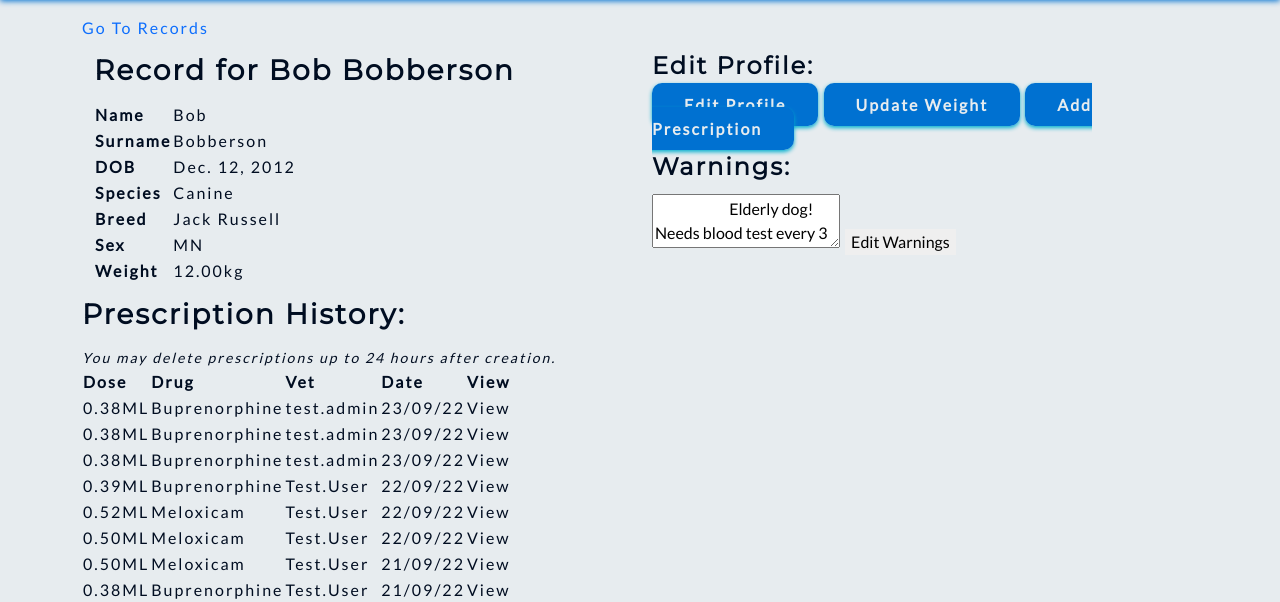
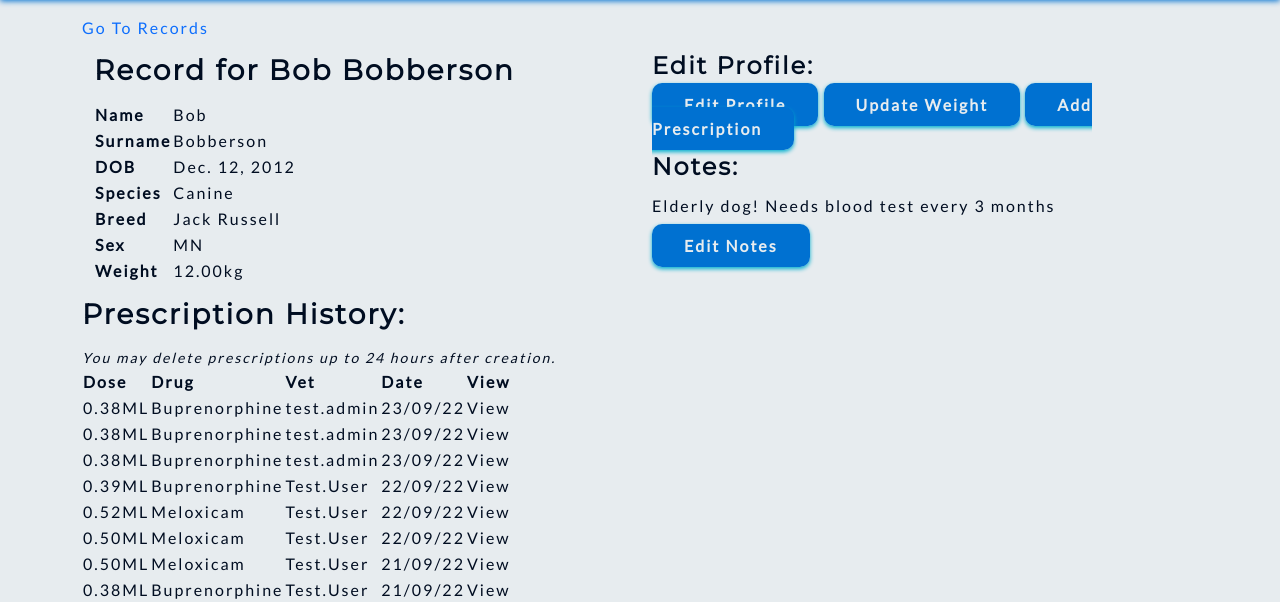
Before and after one commit to SJECollins/ci-pp4-pet-rx, a Django app: page /records/animal-profile/1 in a window 1280 px wide. Shown: the part 104-706 px from the top of the page. Run offline with Django 3.2, Linux system fonts and the light colour scheme; data comes from the database, SQL or seed files in the repository; both versions use the stored data as it was after the commit; some libraries are stand-ins or nearby versions.

Commit message:
Add notes feature to animal records

```diff
--- a/records/templates/records/animal_profile.html
+++ b/records/templates/records/animal_profile.html
@@ -53,11 +53,13 @@
                     hx-target="#modal-dialog">Add Prescription</a>
                 </div>
                 <div>
-                    <h4>Warnings:</h4>
-                    <textarea>
+                    <h4>Notes:</h4>
+                    <p>
                         {{ profile.note }}
-                    </textarea>
-                    <button href="#">Edit Warnings</button>
+                    </p>
+                    <a class="pet-btns"
+                    hx-get="{% url 'records:edit_notes' animal_id=profile.id %}"
+                    hx-target="#modal-dialog">Edit Notes</a>
                 </div>
             </div>
         </div>
--- a/records/urls.py
+++ b/records/urls.py
@@ -9,4 +9,5 @@ urlpatterns = [
     path('animal-profile/<int:animal_id>', views.AnimalRecord.as_view(), name='animal_profile'),
     path('edit-animal/<int:animal_id>', views.edit_animal, name='edit_animal'),
     path('update-weight/<int:animal_id>', views.update_weight, name='update_weight'),
+    path('edit-notes/<int:animal_id>', views.edit_notes, name='edit_notes'),
 ]
--- a/records/views.py
+++ b/records/views.py
@@ -2,7 +2,7 @@ from django.shortcuts import render, redirect, get_object_or_404
 from django.http import HttpResponse
 from django.views import View
 from django.db.models import Q
-from .forms import RecordForm, WeightForm
+from .forms import RecordForm, WeightForm, NoteForm
 from .models import Record
 
 
@@ -67,6 +67,21 @@ def update_weight(request, animal_id):
     return render(request, 'records/update_weight.html', context)
 
 
+def edit_notes(request, animal_id):
+    record = Record.objects.get(id=animal_id)
+    form = NoteForm(request.POST or None, instance=record)
+    if form.is_valid():
+        form.save()
+        return HttpResponse(status=204)
+    else:
+        form = NoteForm(request.POST or None, instance=record)
+    context = {
+        'record': record,
+        'edit_notes': form,
+    }
+    return render(request, 'records/edit_notes.html', context)
+
+
 class AnimalRecord(View):
 
     def get(self, request, animal_id):
```
Also changed, not shown: records/forms.py (+9 -0 lines), records/templates/records/edit_notes.html (added, +28 -0 lines), db.sqlite3.
